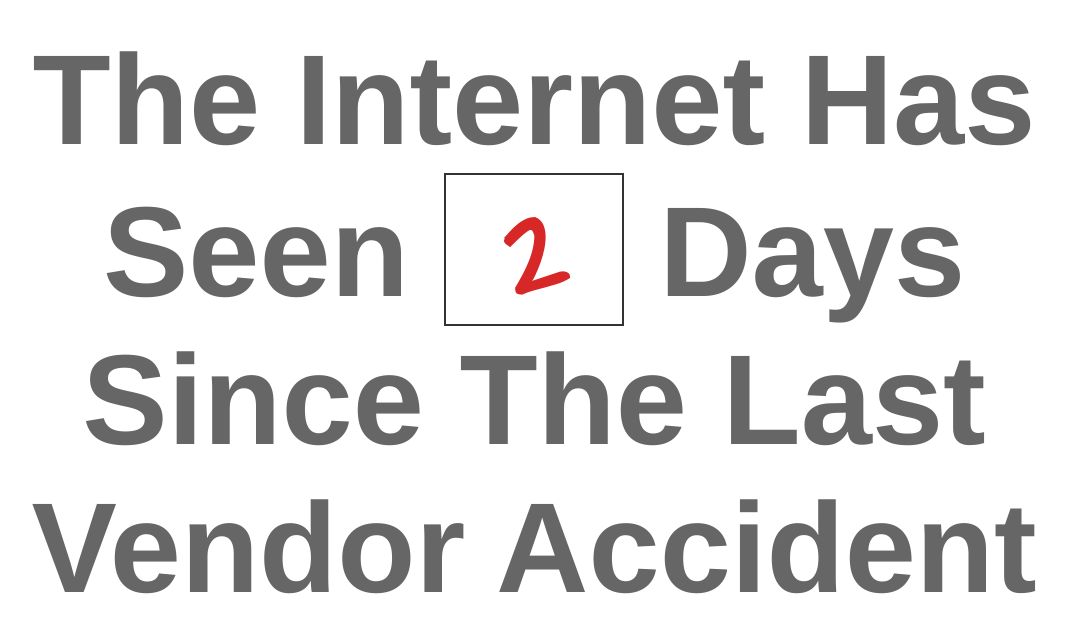
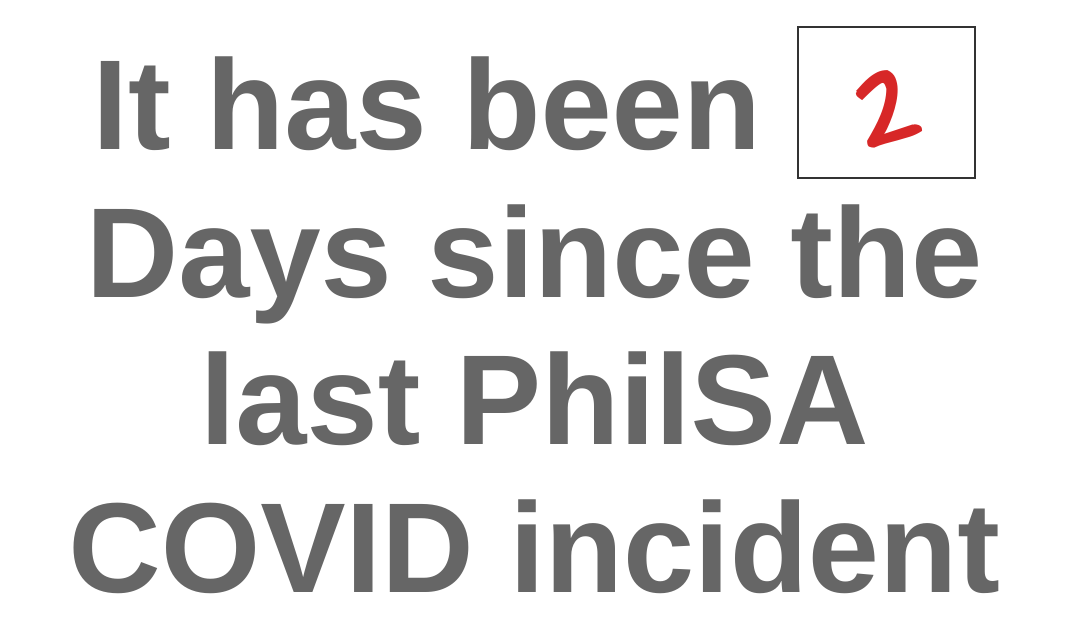
Before and after one commit to rukku/days-since-a-vendor-accident, a plain HTML site: page index.html in a window 1280 px wide. Shown: the whole page, without its empty margins (106-1172 px from the left). Drawn offline with nearby package versions, Linux system fonts and the light colour scheme.

Commit message:
Customize

```diff
--- a/index.html
+++ b/index.html
@@ -21,7 +21,7 @@
 
 <body>
 
-  <h1 class="statement">The Internet Has Seen <span class="days-since" data-hook="days-since"></span> <span data-hook="days-label"></span> Since The Last Vendor Accident</h1>
+  <h1 class="statement"> It has been  <span class="days-since" data-hook="days-since"></span> <span data-hook="days-label"></span> since the last PhilSA COVID incident</h1>
 
   <script
   src="https://code.jquery.com/jquery-2.2.4.min.js"
```
